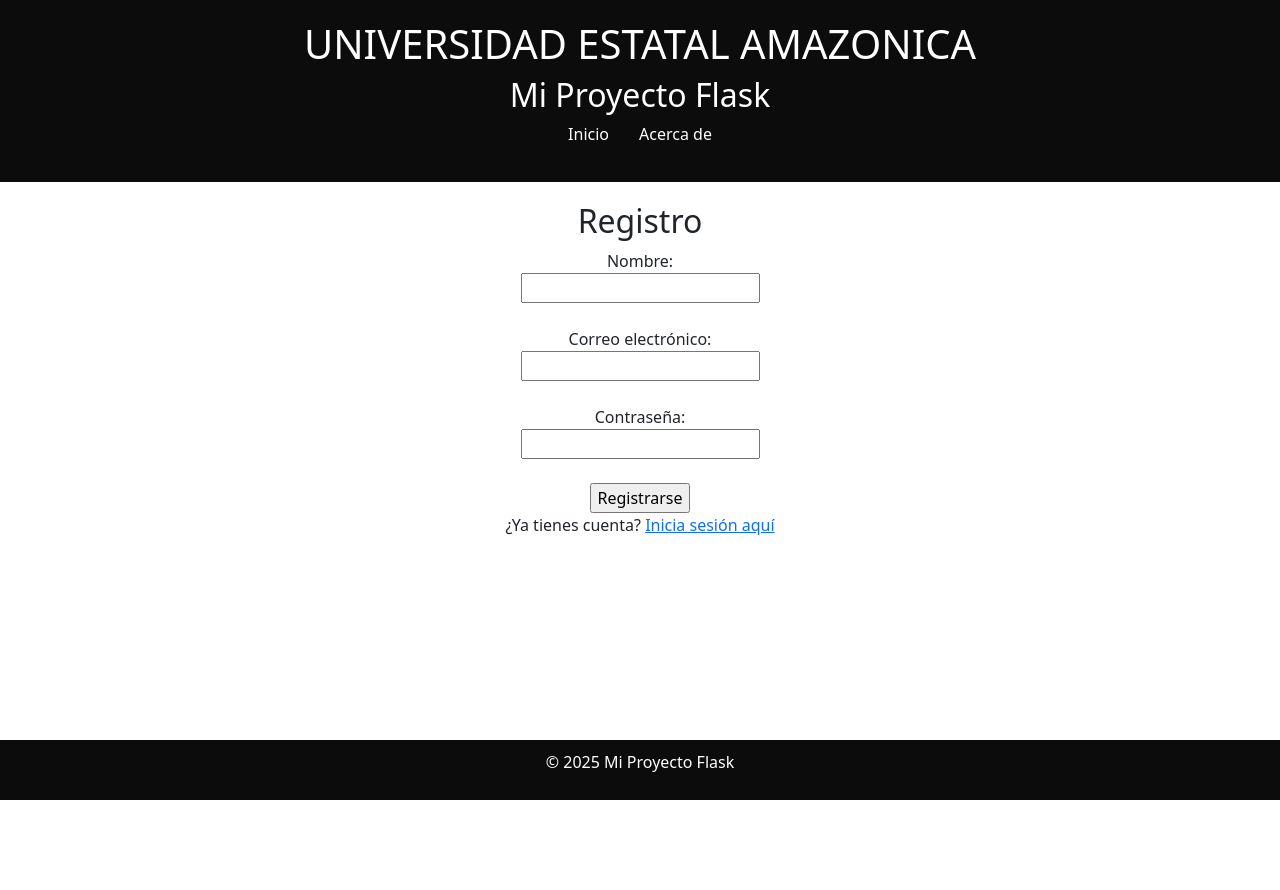
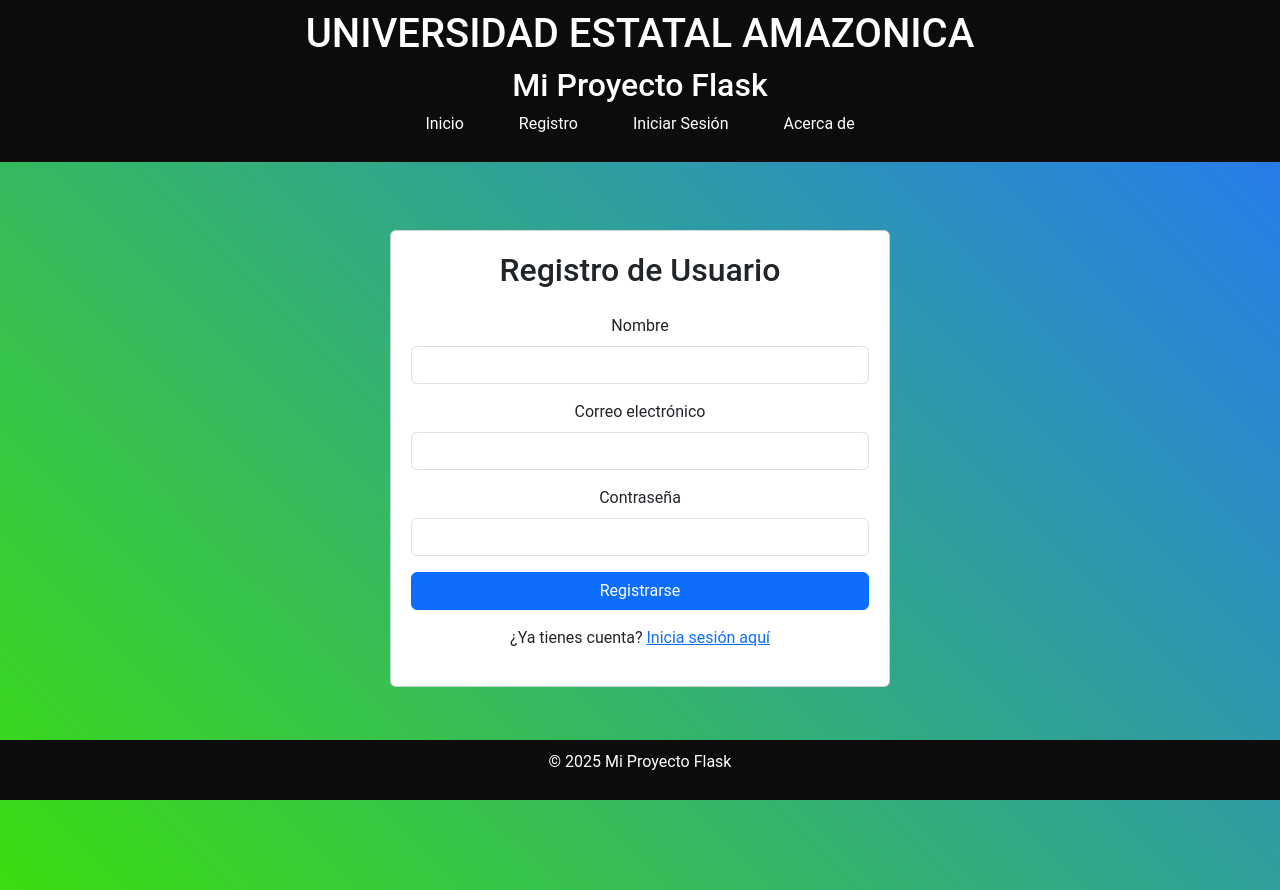
Before and after one commit to basantes2023/my_proyecto_flask, a Flask app: page /registro in a window 1280 px wide. Before the commit the page ends 800 px from the top, so only its background shows below. Run offline with Flask 3, Linux system fonts and the light colour scheme.

Commit message:
Subiendo semana 16

```diff
--- a/app.py
+++ b/app.py
@@ -40,11 +40,9 @@ def formulario():
 @app.route('/resultado')
 def resultado():
     nombre = session.get('nombre', None)  # Obtener de sesión
-
     if nombre is None:  # Evita errores si no se ha llenado el formulario
         flash('No hay datos en la sesión. Ingresa tu nombre en el formulario.', 'warning')
         return redirect(url_for('formulario'))
-
     return render_template('resultado.html', nombre=nombre)
 
 @app.route('/about')
@@ -106,6 +104,8 @@ def registro():
         return redirect(url_for('login'))
     return render_template('registro.html')
 
+from flask import flash, redirect, url_for
+
 @app.route('/login', methods=['GET', 'POST'])
 def login():
     if request.method == 'POST':
@@ -116,12 +116,13 @@ def login():
 
         if usuario and usuario.verificar_password(password):
             login_user(usuario)
-            flash('Inicio de sesión exitoso')
-            return redirect(url_for('index'))  # Se cambió 'protegido' a 'index'
+            flash('¡Has iniciado la sesión correctamente!.', 'success')
+            return redirect(url_for('index'))  # Redirige a la página de inicio
         else:
             flash('Email o contraseña incorrectos')
 
     return render_template('login.html')
+
 
 @app.route('/crear', methods=['GET', 'POST'])
 def crear_producto():
@@ -139,7 +140,7 @@ def crear_producto():
 
 @app.route('/productos')
 def listar_productos():
-    productos = Producto.obtener_todos()
+    productos = Producto.obtener_todos()  # Asegúrate de que esto devuelva una lista de objetos Producto
     return render_template('productos.html', productos=productos)
 
 @app.route('/editar/<int:id_producto>', methods=['GET', 'POST'])
@@ -163,6 +164,13 @@ def eliminar_producto(id_producto):
     producto = Producto.obtener_por_id(id_producto)
     return render_template('eliminar_producto.html', producto=producto)
 
+@app.route('/logout')
+@login_required  # Asegúrate de que solo los usuarios autenticados puedan cerrar sesión
+def logout():
+    logout_user()  # Cierra la sesión del usuario
+    flash('Has cerrado sesión exitosamente', 'success')
+    return redirect(url_for('index'))  # Redirige al inicio después de cerrar sesión
+
 @login_manager.user_loader
 def load_user(user_id):
     return Usuario.obtener_por_id(user_id)
--- a/templates/base.html
+++ b/templates/base.html
@@ -7,41 +7,74 @@
     <link rel="stylesheet" href="{{ url_for('static', filename='styles.css') }}">
     <link href="https://cdn.jsdelivr.net/npm/bootstrap@5.3.0/dist/css/bootstrap.min.css" rel="stylesheet">
     <style>
+
+        body {
+            font-family: 'Roboto', sans-serif;
+            background: linear-gradient(45deg, #3cdd10, #2575fc);
+            color: #fff;
+            margin: 0;
+            padding: 0;
+        }
+
+
         header {
-            text-align: center;
-            padding: 20px;
+            background-color: #0c0c0c;
+            padding: 10px 0;
         }
-        nav ul {
+        .navbar {
             display: flex;
             justify-content: center;
+            gap: 15px;
             list-style: none;
             padding: 0;
         }
-        nav ul li {
-            margin: 0 15px;
+        .navbar li {
+            display: inline;
+        }
+        .navbar a {
+            color: white;
+            text-decoration: none;
+            padding: 10px;
+        }
+        .navbar a:hover {
+            background-color: #0056b3;
+            border-radius: 5px;
         }
         footer {
             text-align: center;
             padding: 10px;
             background-color: #0c0c0c;
+            color: white;
         }
     </style>
 </head>
 <body>
-    <header class="text-center">
-        <h1>UNIVERSIDAD ESTATAL AMAZONICA</h1>
-        <h2>Mi Proyecto Flask</h2>
+    <header>
+        <h1 class="text-center text-white">UNIVERSIDAD ESTATAL AMAZONICA</h1>
+        <h2 class="text-center text-white">Mi Proyecto Flask</h2>
         <nav>
-            <ul class="d-flex justify-content-center">
+            <ul class="navbar">
                 <li><a href="{{ url_for('index') }}">Inicio</a></li>
+                <li><a href="{{ url_for('registro') }}">Registro</a></li>
+                <li><a href="{{ url_for('login') }}">Iniciar Sesión</a></li>
                 <li><a href="{{ url_for('about') }}">Acerca de</a></li>
+
+                {% if current_user.is_authenticated %}
+                    <!-- Mostrar 'Ver Productos' solo si el usuario está autenticado -->
+                    <li><a href="{{ url_for('listar_productos') }}">Ver Productos</a></li>
+                {% endif %}
+
+                {% if current_user.is_authenticated %}
+                    <li><a href="{{ url_for('crear_producto') }}">Crear Producto</a></li>
+                    <li><a href="{{ url_for('logout') }}">Cerrar Sesión</a></li>
+                {% endif %}
             </ul>
         </nav>
     </header>
     <main class="container text-center">
         {% block content %}{% endblock %}
     </main>
-    <footer class="text-center">
+    <footer>
         <p>&copy; 2025 Mi Proyecto Flask</p>
     </footer>
     <script src="https://cdn.jsdelivr.net/npm/bootstrap@5.3.0/dist/js/bootstrap.bundle.min.js"></script>
--- a/templates/productos.html
+++ b/templates/productos.html
@@ -1,4 +1,5 @@
 {% extends 'base.html' %}
+
 {% block title %}Lista de Productos{% endblock %}
 
 {% block content %}
@@ -22,11 +23,11 @@
             <tr>
                 <td>{{ producto.id_producto }}</td>
                 <td>{{ producto.nombre }}</td>
-                <td>{{ producto.precio }}</td>
+                <td>{{ producto.precio | round(2) }}</td> <!-- Redondear el precio a dos decimales -->
                 <td>{{ producto.stock }}</td>
                 <td>
                     <a href="{{ url_for('editar_producto', id_producto=producto.id_producto) }}" class="btn btn-warning btn-sm">Editar</a>
-                    <a href="{{ url_for('eliminar_producto', id_producto=producto.id_producto) }}" class="btn btn-danger btn-sm">Eliminar</a>
+                    <a href="{{ url_for('eliminar_producto', id_producto=producto.id_producto) }}" class="btn btn-danger btn-sm" onclick="return confirm('¿Estás seguro de que deseas eliminar este producto?')">Eliminar</a>
                 </td>
             </tr>
             {% endfor %}
--- a/templates/registro.html
+++ b/templates/registro.html
@@ -3,30 +3,42 @@
 {% block title %}Registro de Usuario{% endblock %}
 
 {% block content %}
-<h2>Registro</h2>
+<div class="container mt-5 d-flex justify-content-center align-items-start" style="min-height: 80vh;">
+    <div class="card" style="width: 100%; max-width: 500px; padding: 20px;">
+        <h2 class="text-center mb-4">Registro de Usuario</h2>
 
         {% with messages = get_flashed_messages() %}
           {% if messages %}
-    <ul>
+            <div class="alert alert-success">
+              <ul class="mb-0">
                 {% for message in messages %}
-        <li style="color:green;">{{ message }}</li>
+                  <li>{{ message }}</li>
                 {% endfor %}
               </ul>
+            </div>
           {% endif %}
         {% endwith %}
 
         <form method="post">
-    <label for="nombre">Nombre:</label><br>
-    <input type="text" name="nombre" required><br><br>
+            <div class="mb-3">
+                <label for="nombre" class="form-label">Nombre</label>
+                <input type="text" name="nombre" class="form-control" required>
+            </div>
 
-    <label for="email">Correo electrónico:</label><br>
-    <input type="email" name="email" required><br><br>
+            <div class="mb-3">
+                <label for="email" class="form-label">Correo electrónico</label>
+                <input type="email" name="email" class="form-control" required>
+            </div>
 
-    <label for="password">Contraseña:</label><br>
-    <input type="password" name="password" required><br><br>
+            <div class="mb-3">
+                <label for="password" class="form-label">Contraseña</label>
+                <input type="password" name="password" class="form-control" required>
+            </div>
 
-    <input type="submit" value="Registrarse">
+            <button type="submit" class="btn btn-primary w-100">Registrarse</button>
         </form>
 
-<p>¿Ya tienes cuenta? <a href="{{ url_for('login') }}">Inicia sesión aquí</a></p>
+        <p class="text-center mt-3">¿Ya tienes cuenta? <a href="{{ url_for('login') }}">Inicia sesión aquí</a></p>
+    </div>
+</div>
 {% endblock %}
```
Also changed, not shown: models/modelsp.py (+6 -4 lines), templates/crear_producto.html (+7 -2 lines), templates/index.html (+12 -1 lines). Lines whose indentation alone changed are shown as unchanged.
